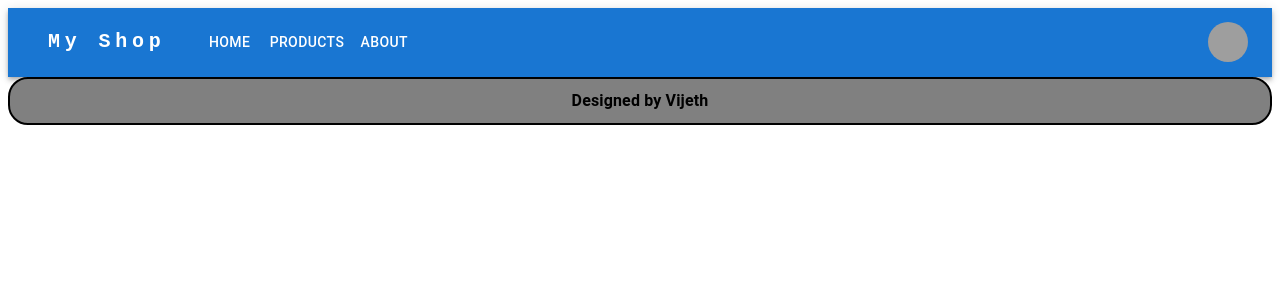
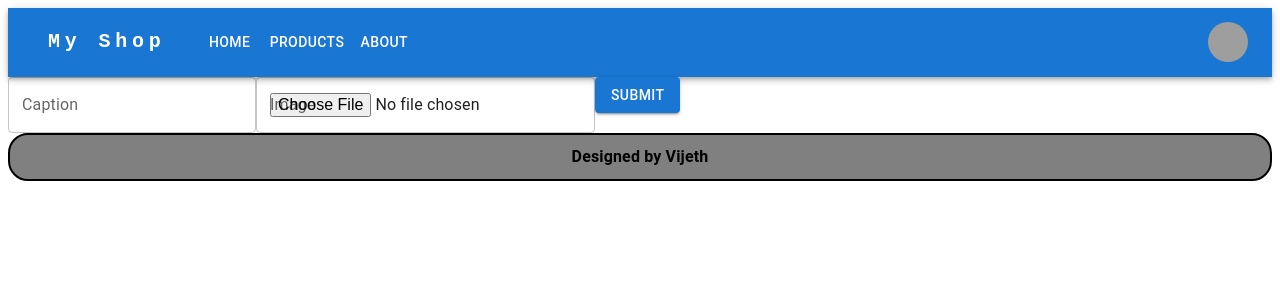
Before and after one commit to vijeth44-pro/Internship-Project, a React (Vite) app in the folder ecom/: page /adpost in a window 1280 px wide. Shown: the top 300 px of the page. Built offline with nearby package versions, Linux system fonts and the light colour scheme; grey boxes are pictures that could not be loaded; some icons are missing.

Commit message:
multer code updated

```diff
--- a/ecom/src/App.jsx
+++ b/ecom/src/App.jsx
@@ -10,7 +10,8 @@ import Products from './pages/Products'
 import About from './pages/About'
 import Regsietr from './pages/Register'
 import Login from './pages/Login'
-import CreatePost from './pages/CreatePost'
+// import CreatePost from './pages/CreatePost'
+import AdPost from './pages/AdPost'
 
 function App() {
   const [count, setCount] = useState(0)
@@ -26,7 +27,7 @@ function App() {
         <Route path='/about' element ={<About/>}/>
         <Route path='/register' element ={<Regsietr/>}/>
         <Route path='/login' element={<Login/>}/>
-        <Route path='/createpost' element={<CreatePost/>}/>
+        <Route path='/adpost' element={<AdPost/>}/>
       </Routes>
       <Footer/>
       </BrowserRouter>
--- /dev/null
+++ b/ecom/src/pages/AdPost.jsx
@@ -0,0 +1,58 @@
+import { Button, TextField } from "@mui/material";
+import React, { useState } from "react";
+import axios from 'axios'
+
+export default function AdPost() {
+  const [form, setForm] = useState({
+    caption: "",
+    image: null,
+  });
+
+  const handleSubmit = async (e) => {
+    e.preventDefault();
+    try {
+      const formData = new FormData();
+      formData.append("caption", form.caption);
+      formData.append("image", form.image);
+      const res = await axios.post(
+        "http://localhost:1000/post/create",
+        formData,
+        {
+          headers: {
+            "auth-token": localStorage.getItem("myToken")
+          }
+        }
+      );
+      if (res.data.success) {
+        alert("Data added to db");
+      } else {
+        alert(res.data.message);
+      }
+    } catch (error) {
+      alert(error)
+    }
+  };
+  return (
+    <div>
+      <form onSubmit={handleSubmit}>
+        <TextField
+          id="outlined-basic"
+          label="Caption"
+          variant="outlined"
+          value={form.caption}
+          onChange={(e) => setForm({ ...form, caption: e.target.value })}
+        />
+        <TextField
+          id="outlined-basic"
+          label="Image"
+          variant="outlined"
+          onChange={(e) => setForm({ ...form, image: e.target.files[0] })}
+          type="file"
+        />
+        <Button variant="contained" type="submit">
+          Submit
+        </Button>
+      </form>
+    </div>
+  );
+}
```
